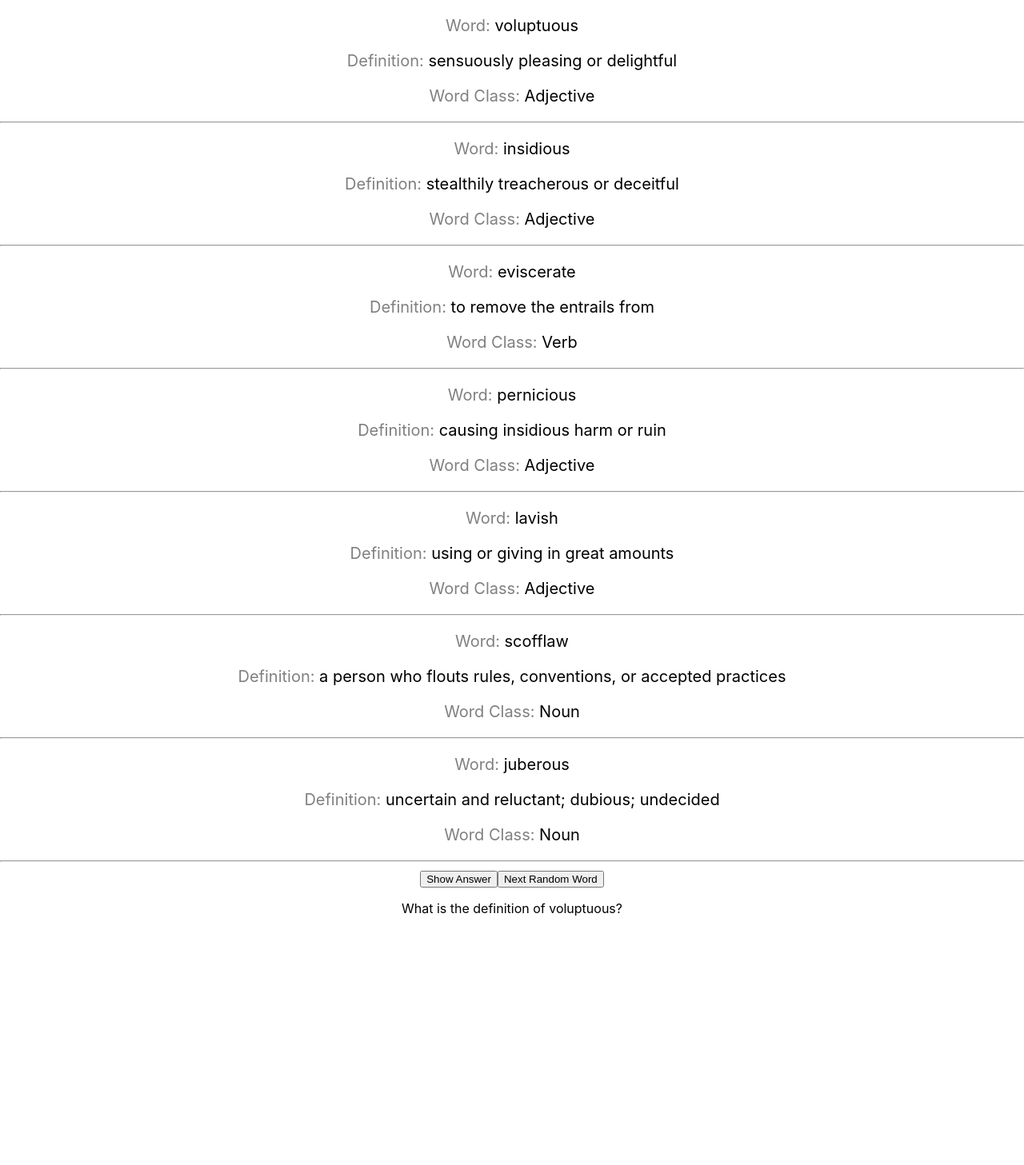
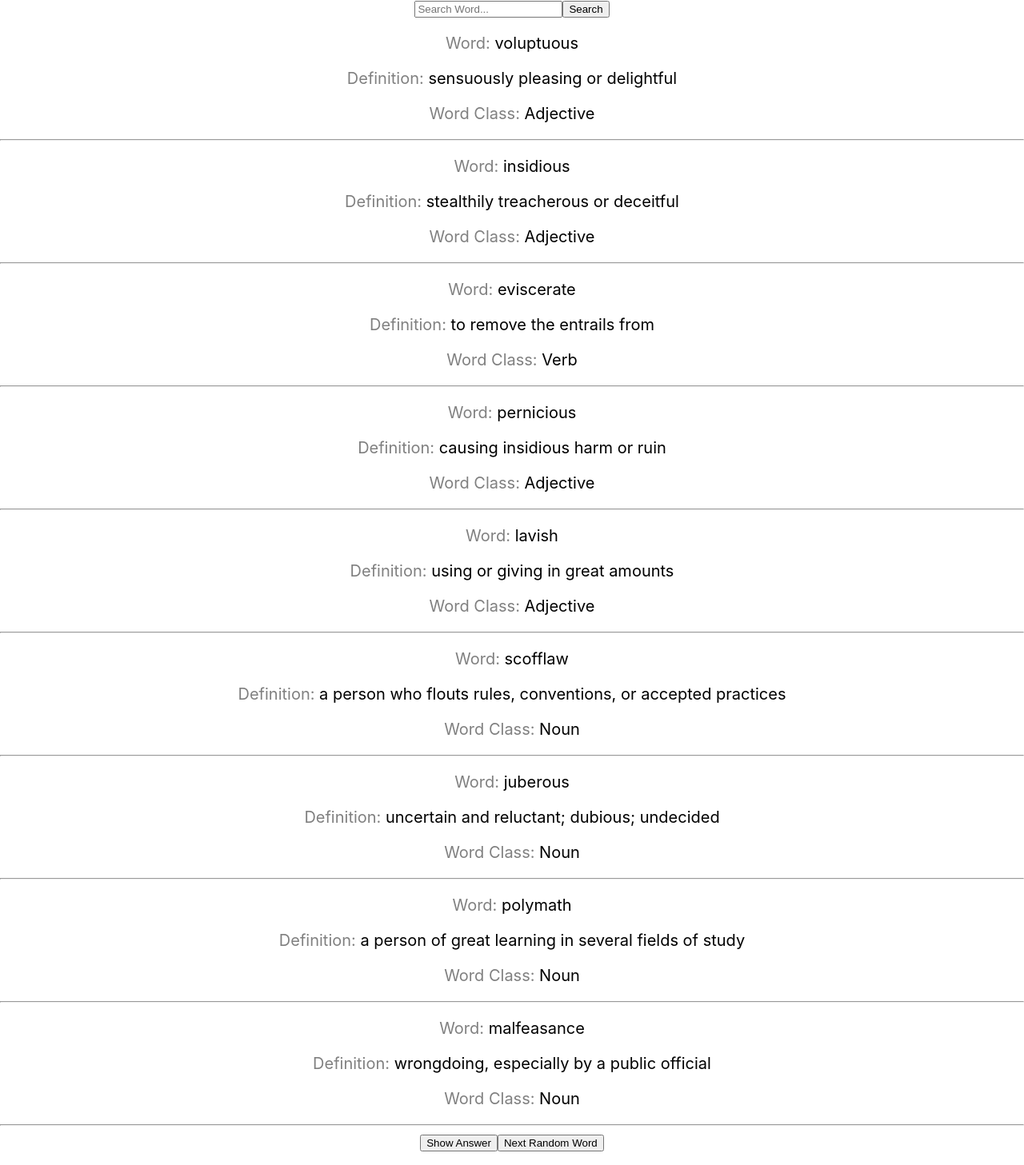
Before and after one commit to RJDulac/Vocabulary-Builder, a React (Create React App) app: page / in a window 1280 px wide. Shown: the top 1457 px of the page at 80% size. Before the commit the page ends 1162 px from the top, so only its background shows below. Built offline with nearby package versions, Linux system fonts and the light colour scheme.

Commit message:
added search feature

```diff
--- a/src/App.js
+++ b/src/App.js
@@ -2,6 +2,7 @@ import React, { Component } from "react";
 import wordList from "./vocabList.json";
 import DisplayWords from "./Components/DisplayWords";
 import PracticeWords from "./Components/PracticeWords";
+import Search from "./Components/Search";
 
 class App extends Component {
   state = {
@@ -11,6 +12,7 @@ class App extends Component {
     const { vocabList } = this.state;
     return (
       <div>
+        <Search vocabList={vocabList} />
         <DisplayWords vocabList={vocabList} />
         <PracticeWords vocabList={vocabList} />
       </div>
--- a/src/Components/DisplayWords.js
+++ b/src/Components/DisplayWords.js
@@ -23,7 +23,9 @@ const DisplayWords = ({ vocabList }) => {
 DisplayWords.propTypes = {
   vocabList: PropTypes.array.isRequired,
 };
+
 DisplayWords.defaultProps = {
   vocabList: [{ word: "default", definition: "none" }],
 };
+
 export default DisplayWords;
--- /dev/null
+++ b/src/Components/Search.js
@@ -0,0 +1,60 @@
+import React, { Component } from "react";
+import PropTypes from "prop-types";
+
+class Search extends Component {
+  static propTypes = {
+    vocabList: PropTypes.array.isRequired,
+  };
+
+  state = {
+    text: "",
+    selectedWord: "",
+    showAnswer: false,
+  };
+
+  onChange = (e) => {
+    this.setState({ [e.target.name]: e.target.value });
+  };
+
+  onSubmit = (e) => {
+    const { vocabList } = this.props;
+    this.setState({ selectedWord: "" });
+    e.preventDefault();
+    for (let i = 0; i < vocabList.length; i++) {
+      if (vocabList[i].word === this.state.text.toLowerCase()) {
+        this.setState({ selectedWord: vocabList[i] });
+      }
+    }
+    this.setState({ text: "" });
+  };
+
+  handleShowAnswer = () =>
+    this.setState({ showAnswer: !this.state.showAnswer });
+
+  render() {
+    const { selectedWord, text, showAnswer } = this.state;
+    return (
+      <div style={{ textAlign: "center" }}>
+        <form onSubmit={this.onSubmit}>
+          <input
+            type="text"
+            name="text"
+            placeholder="Search Word..."
+            onChange={this.onChange}
+            value={text}
+          />
+          <input type="submit" value="Search" />
+        </form>
+        <p>{selectedWord.word}</p>
+        {selectedWord !== "" && (
+          <button onClick={this.handleShowAnswer}>
+            {!showAnswer ? "Show Answer" : "Hide Answer"}
+          </button>
+        )}
+        {showAnswer && <p>{selectedWord.definition}</p>}
+      </div>
+    );
+  }
+}
+
+export default Search;
--- a/src/vocabList.json
+++ b/src/vocabList.json
@@ -34,6 +34,16 @@
       "word": "juberous",
       "definition": "uncertain and reluctant; dubious; undecided",
       "wordClass": "Noun"
+    },
+    {
+      "word": "polymath",
+      "definition": "a person of great learning in several fields of study",
+      "wordClass": "Noun"
+    },
+    {
+      "word": "malfeasance",
+      "definition": "wrongdoing, especially by a public official",
+      "wordClass": "Noun"
     }
   ]
 }
```
